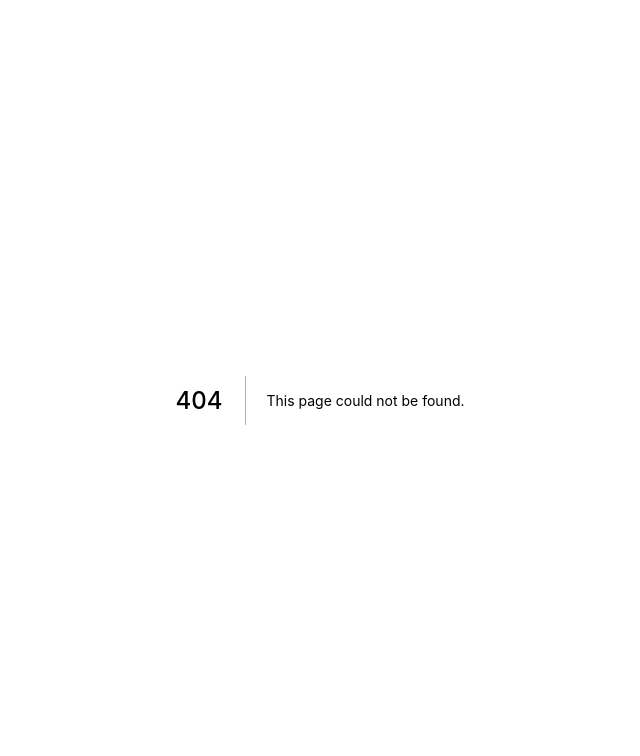
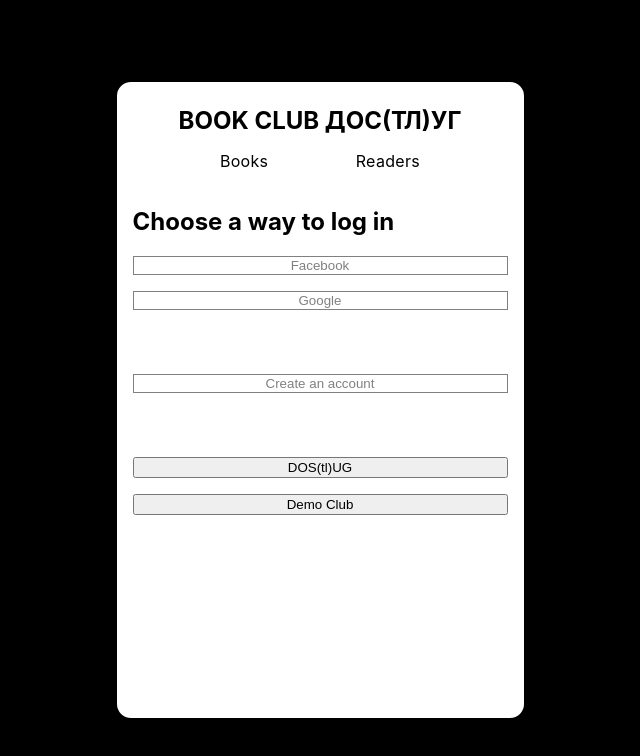
Before and after one commit to Corwic/next-book-club, a Next.js app: page /signin in a window 1280 px wide. Before the commit this address had no page. Shown: the top 756 px of the page, without its empty margins (320-960 px from the left). Built offline with nearby package versions, Linux system fonts and the light colour scheme.

Commit message:
Added sign in pages

```diff
--- a/src/common/Header.js
+++ b/src/common/Header.js
@@ -25,20 +25,20 @@
 
 
 export default function Header() {
-  const { pathname } = useRouter()
-  //console.log( pathname );
+  const { pathname, query: { clubname } } = useRouter()
+
     return (
         <HeaderStyle>
-          <h1><Link href="/">BOOK CLUB ДОС(ТЛ)УГ</Link></h1>
+          <h1><Link href={`/${clubname}`}>BOOK CLUB ДОС(ТЛ)УГ</Link></h1>
           <nav>
             <ul>
               <NavBtn key="1" className="oo" active={pathname === '/books' ? 'active' : ''}>
-                <Link href="/books">
+                <Link href={`${clubname}/books`}>
                   Books
                 </Link>
               </NavBtn>
               <NavBtn key="2" active={pathname === '/readers' ? 'active' : ''}>
-                <Link href="/readers">
+                <Link href={`/${clubname}/readers`}>
                   Readers
                 </Link>
               </NavBtn>
--- /dev/null
+++ b/src/pages/signin/index.js
@@ -0,0 +1,45 @@
+import { useRouter } from 'next/router'
+import Head from 'next/head'
+import Layout from '../../common/Layout'
+import styled from 'styled-components'
+
+const ButtonsContainer = styled.div`
+    display: grid;
+    grid-row-gap: 1rem;
+`
+const SignInButton = styled.button`
+    background: none;
+    border: solid 1px;
+    &.disabled {
+        color: grey;
+        border-color: grey;
+    }
+`
+
+export default function Login() {
+  const router = useRouter()
+  const push = url => {router.push({pathname: url})}
+
+  return (
+    <Layout>
+      <Head>
+        <title>Sign in — Book Club App</title>
+        <link rel="icon" href="/favicon.ico" />
+      </Head>
+    <h2>Choose a way to log in</h2>
+    <ButtonsContainer>
+        <SignInButton className="disabled">Facebook</SignInButton>
+        <SignInButton className="disabled">Google</SignInButton>
+        <p></p>
+        <SignInButton
+            className="disabled"
+            onClick={()=>push("/create/an-account")}>
+            Create an account
+        </SignInButton>
+        <p></p>
+        <button onClick={()=>push("/dostlug")}>DOS(tl)UG</button>
+        <button onClick={()=>push("/demo")}>Demo Club</button>
+    </ButtonsContainer>
+    </Layout>
+  )
+}
```
Also changed, not shown: src/pages/[clubname]/books.js (renamed from src/pages/books.js, +4 -4 lines), src/pages/[clubname]/index.js (added, +13 -0 lines), src/pages/[clubname]/readers.js (renamed from src/pages/readers.js, +4 -4 lines), src/pages/create/a-club.js (added, +35 -0 lines), src/pages/create/an-account.js (added, +36 -0 lines), src/pages/index.js (+19 -3 lines), src/pages/signin/select-club.js (added, +39 -0 lines).
